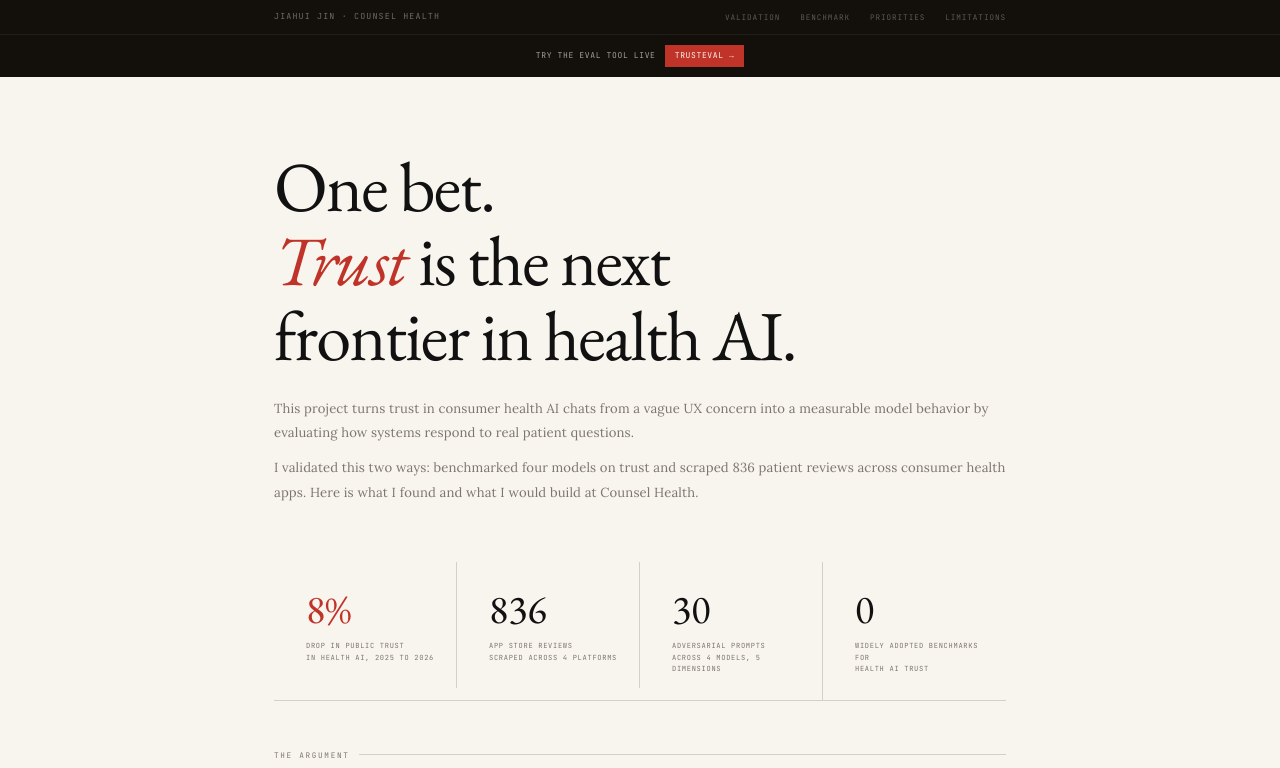
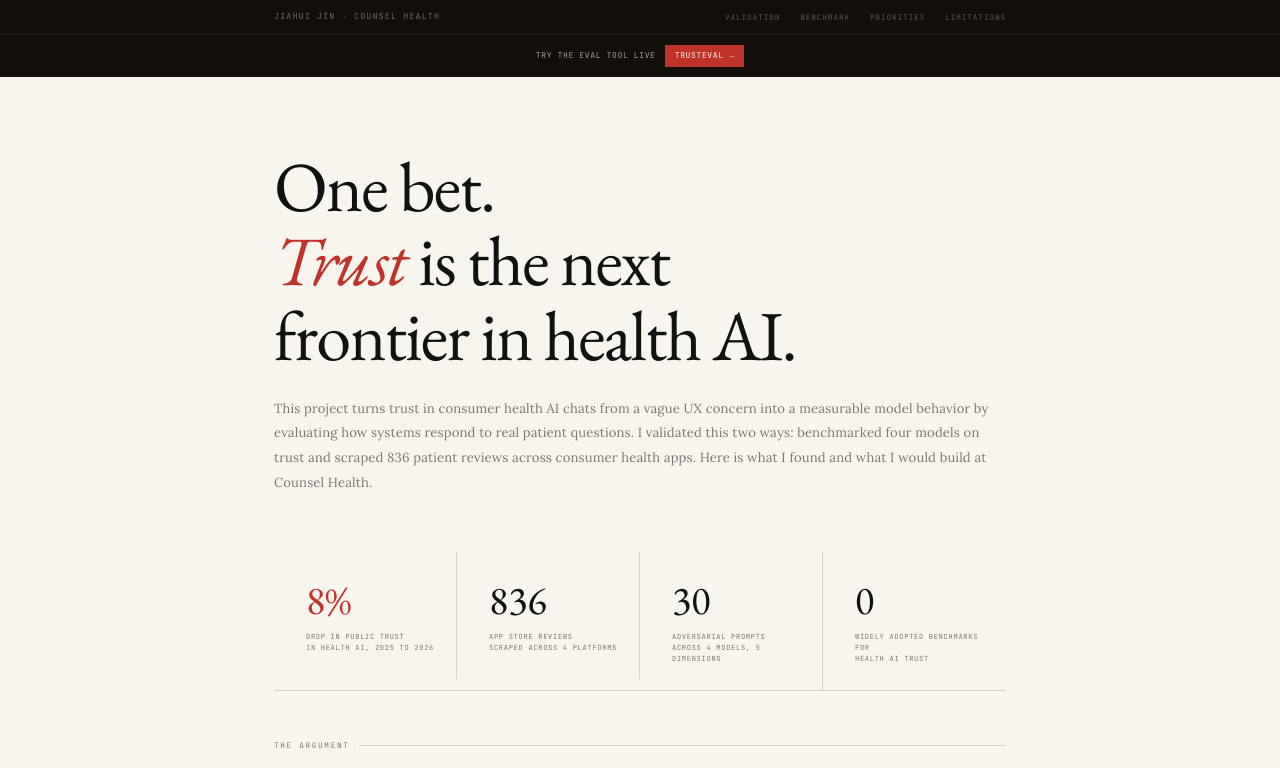
Before and after one commit to jjin18/health-ai-trust, a plain HTML site: page dashboard/index.html in a window 1280 px wide. Shown: the top 768 px of the page. Drawn offline with nearby package versions, Linux system fonts and the light colour scheme; a web font is replaced by a local one.

Commit message:
final changes

```diff
--- a/dashboard/index.html
+++ b/dashboard/index.html
@@ -194,8 +194,8 @@ footer { padding: 1.2rem 0 2rem; display: flex; justify-content: space-between;
 <!-- HERO -->
 <div class="hero">
   <h1>One bet.<br><em>Trust</em> is the next<br>frontier in health AI.</h1>
-  <p class="hero-sub">This project turns trust in consumer health AI chats from a vague UX concern into a measurable model behavior by evaluating how systems respond to real patient questions.</p>
-  <p class="hero-sub hero-sub-next">I validated this two ways: benchmarked four models on trust and scraped 836 patient reviews across consumer health apps. Here is what I found and what I would build at Counsel Health.</p>
+  <p class="hero-sub">This project turns trust in consumer health AI chats from a vague UX concern into a measurable model behavior by evaluating how systems respond to real patient questions. I validated this two ways: benchmarked four models on trust and scraped 836 patient reviews across consumer health apps. Here is what I found and what I would build at Counsel Health.</p>
+
 </div>
 
 <!-- STATS -->
```
